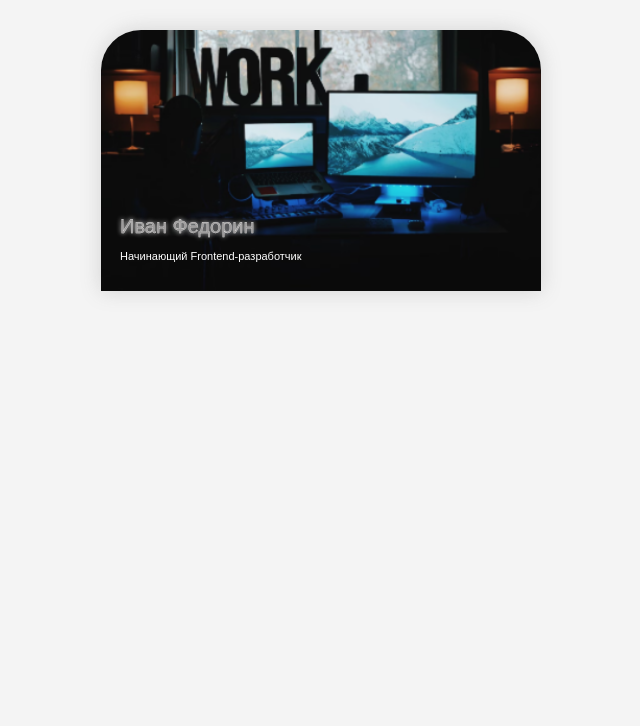
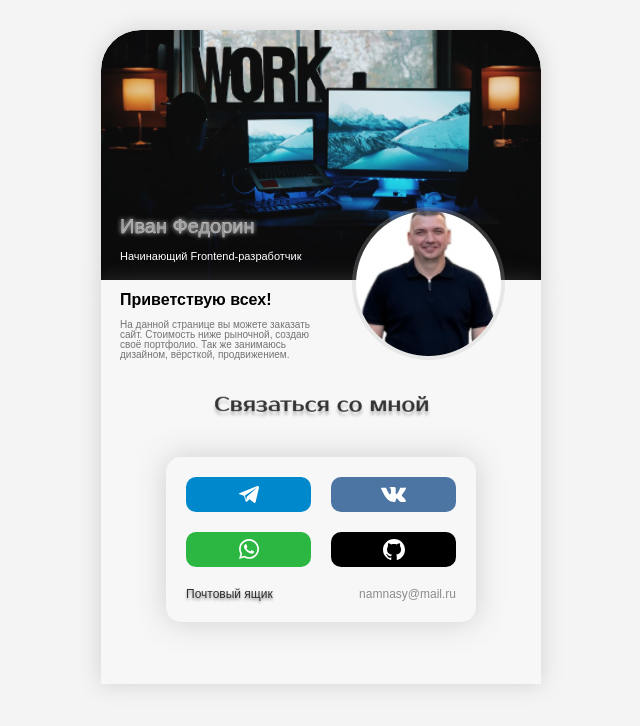
Before and after one commit to JustF1N/tapLink, a plain HTML site: page index.html in a window 1280 px wide. Shown: the whole page, without its empty margins (319-959 px from the left). Drawn offline with Linux system fonts and the light colour scheme; a web font is replaced by a local one.

Commit message:
add: main text and buttons

```diff
--- a/css/style.css
+++ b/css/style.css
@@ -9,6 +9,7 @@ body {
 }
 
 .page-wrapper {
+  overflow: hidden;
   max-width: 440px;
   margin: auto;
   border-radius: 40px 40px 0px 0px;
@@ -36,3 +37,126 @@ body {
   line-height: 14px;
   margin-top: 10px;
 }
+
+.container {
+  max-width: 440px;
+  margin: auto;
+  box-shadow: 0px 0px 20px 0px rgba(132, 132, 132, 0.3);
+  background: rgb(247, 247, 247);
+  padding-bottom: 30px;
+}
+
+.main {
+  display: flex;
+  justify-content: space-between;
+}
+
+.main-text {
+  margin-left: 19px;
+  max-width: 198px;
+}
+
+h1 {
+  color: rgb(0, 0, 0);
+  font-size: 16px;
+  line-height: 20px;
+  text-align: left;
+  margin: 10px 0;
+}
+
+p {
+  margin: 0;
+}
+
+.main-text-content {
+  color: rgb(116, 116, 116);
+  font-size: 10px;
+  line-height: 10px;
+  text-align: left;
+  margin-top: 10px;
+}
+
+.main-avatar {
+}
+
+.main-avatar-icon {
+  margin-top: -73px;
+  margin-right: 36px;
+}
+
+.contact {
+  text-align: center;
+}
+
+.img-contact {
+  margin-top: 32px;
+}
+
+.container-btn {
+  width: 310px;
+  height: 165px;
+  border-radius: 15px;
+  box-shadow: 0px 0px 30px 0px rgba(92, 92, 92, 0.25);
+  background: rgb(247, 247, 247);
+  margin: 32px auto;
+  padding: 20px;
+}
+
+.buttons {
+  display: flex;
+  flex-direction: row;
+  flex-wrap: wrap;
+  justify-content: center;
+  max-width: 270px;
+  margin: auto;
+  gap: 20px;
+}
+
+.btn {
+  height: 35px;
+  width: 125px;
+  border-radius: 10px;
+  display: flex;
+  align-items: center;
+  justify-content: center;
+}
+
+.tg {
+  background-color: #0088cc;
+}
+
+.vk {
+  background-color: #4c75a3;
+}
+
+.wa {
+  background-color: #2cb742;
+}
+
+.gh {
+  background-color: #000000;
+}
+
+.button-icon {
+}
+
+.email {
+  height: 15px;
+  display: flex;
+  justify-content: space-between;
+  align-items: start;
+  margin-top: 20px;
+}
+
+.email-name {
+  color: rgba(0, 0, 0, 0.79);
+  font-size: 12px;
+  line-height: 15px;
+  text-shadow: 0 2px 3px rgb(143, 141, 141);
+}
+
+.email-text {
+  color: rgb(141, 139, 139);
+  font-size: 12px;
+  line-height: 15px;
+}
--- a/index.html
+++ b/index.html
@@ -15,12 +15,57 @@
     <title>Иван Федорин</title>
   </head>
   <body>
-    <div class="page-wrapper">
-      <header class="header">
-        <span class="name">Иван Федорин</span>
-        <p class="name-text">Начинающий Frontend-разработчик</p>
-      </header>
-    </div>
-    <!-- /.page-wrapper -->
+    <header>
+      <div class="page-wrapper">
+        <div class="header">
+          <span class="name">Иван Федорин</span>
+          <p class="name-text">Начинающий Frontend-разработчик</p>
+        </div>
+      </div>
+      <!-- /.page-wrapper -->
+    </header>
+    <main class="container">
+      <section class="main">
+        <div class="main-text">
+          <h1>Приветствую всех!</h1>
+          <p class="main-text-content">
+            На данной странице вы можете заказать сайт. Cтоимость ниже рыночной,
+            создаю своё портфолио. Так же занимаюсь дизайном, вёрсткой,
+            продвижением.
+          </p>
+        </div>
+        <div class="main-avatar">
+          <img
+            src="img/avatar.png"
+            alt="Иван Федорин"
+            class="main-avatar-icon"
+          />
+        </div>
+      </section>
+      <section class="contact">
+        <img src="img/contact.png" alt="Контакты" class="img-contact" />
+        <div class="container-btn">
+          <div class="buttons">
+            <a href="#" class="btn tg">
+              <img src="/img/icons/tg.svg" alt="telegramm" class="btn-icon" />
+            </a>
+            <a href="#" class="btn vk">
+              <img src="/img/icons/vk.svg" alt="vkontakte" class="btn-icon" />
+            </a>
+            <a href="#" class="btn wa">
+              <img src="/img/icons/wa.svg" alt="whatsapp" class="btn-icon" />
+            </a>
+            <a href="#" class="btn gh">
+              <img src="/img/icons/gh.svg" alt="github" class="btn-icon" />
+            </a>
+          </div>
+          <div class="email">
+            <p class="email-name">Почтовый ящик</p>
+            <p class="email-text">namnasy@mail.ru</p>
+          </div>
+        </div>
+        <!-- /.social -->
+      </section>
+    </main>
   </body>
 </html>
```
Also changed, not shown: img/avatar.png (added), img/contact.png (added), img/icons/gh.svg (added), img/icons/tg.svg (added), img/icons/vk.svg (added), img/icons/wa.svg (added).
